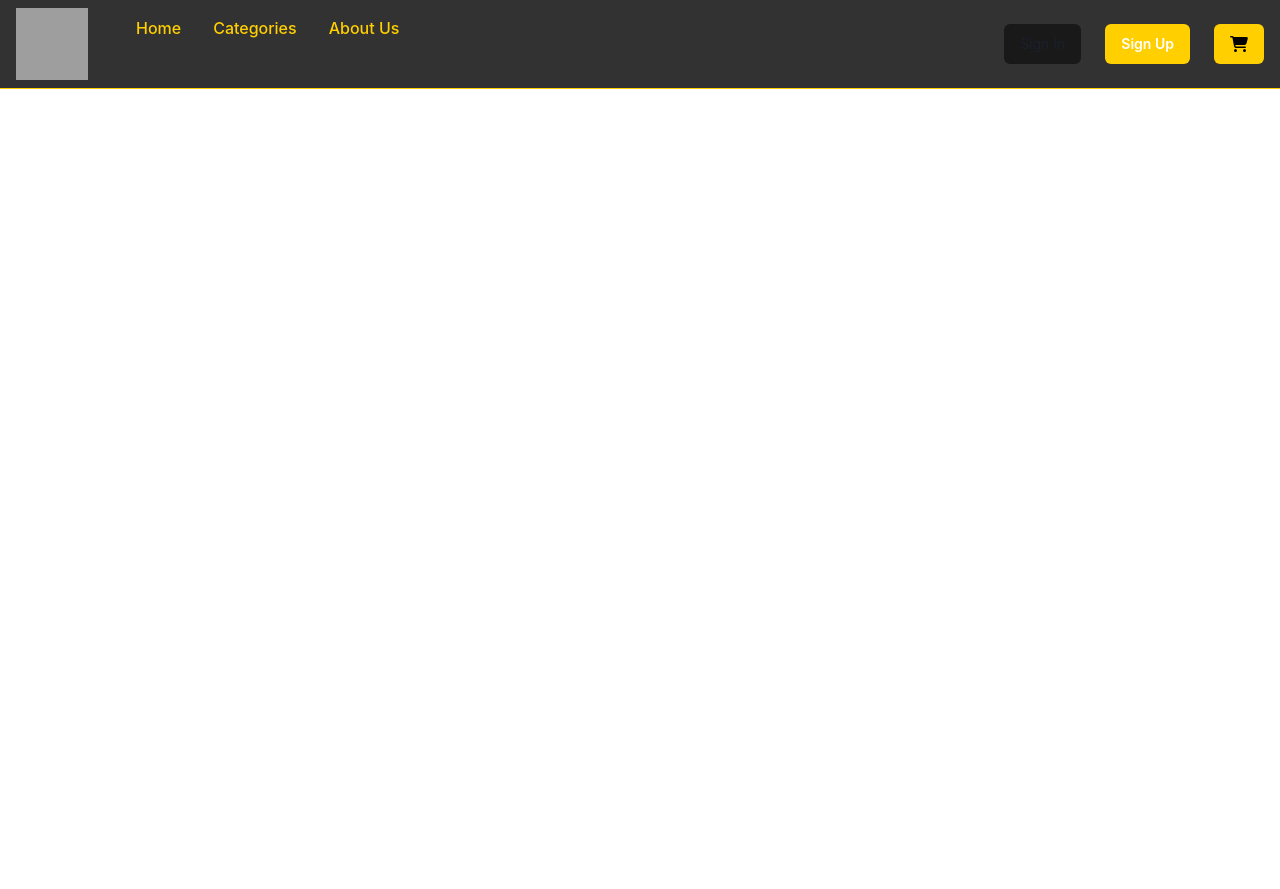
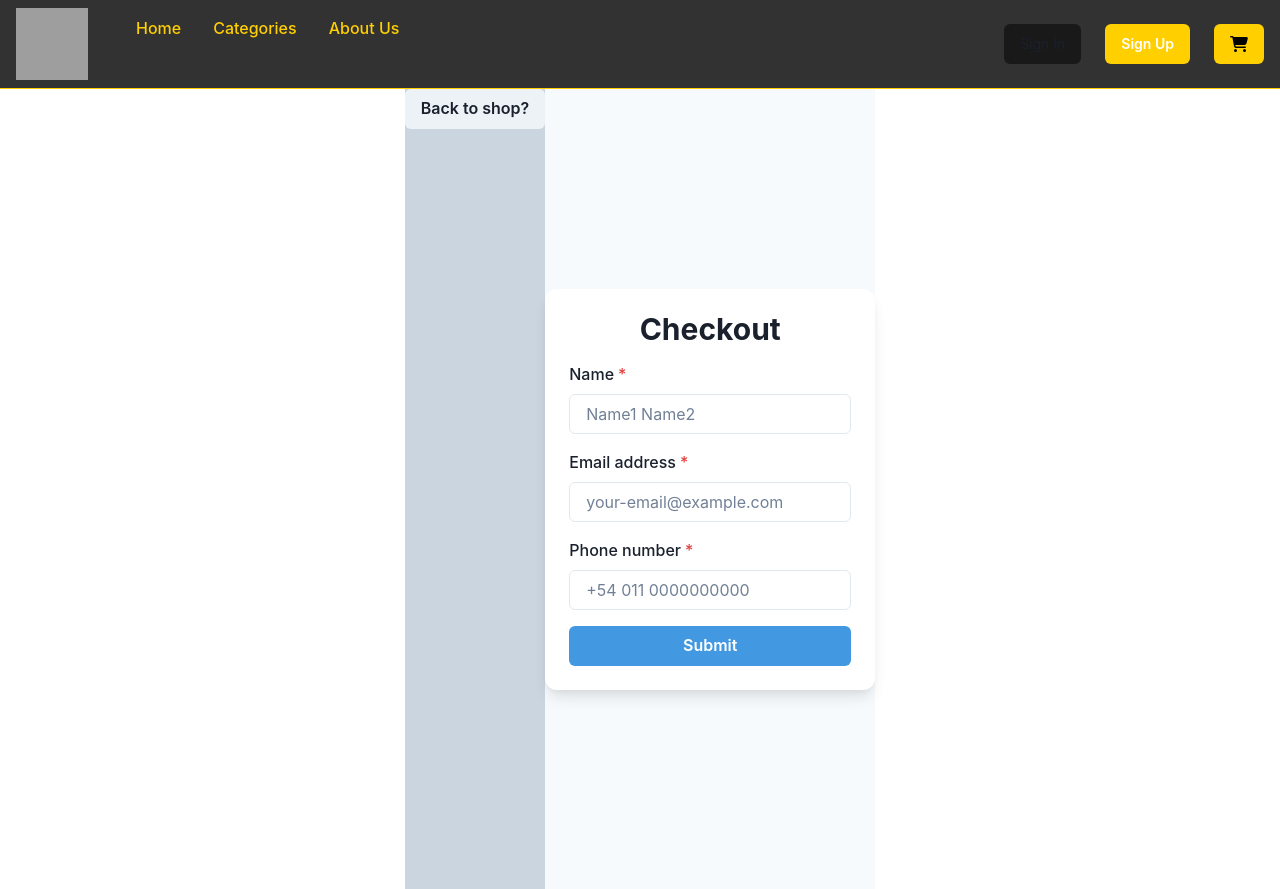
Before and after one commit to Taborda-Jose/ProyectoSouls, a React (Create React App) app: page /Checkout in a window 1280 px wide. Before the commit the page ends 800 px from the top, so only its background shows below. Built offline with nearby package versions, Linux system fonts and the light colour scheme; grey boxes are pictures that could not be loaded.

Commit message:
Decima entrega

```diff
--- /dev/null
+++ b/src/Checkout/Checkout.jsx
@@ -0,0 +1,20 @@
+import React from 'react'
+import Form from '../components/Form/Form'
+import { Flex, Button} from '@chakra-ui/react'
+import CartCard from '../components/Cart/CartCard'
+import { useContext } from 'react'
+import { CartContext } from '../Context/CartContext'
+import { Link } from 'react-router-dom'
+
+
+function Checkout() {
+    const {items} = useContext(CartContext)
+  return (
+    <Flex justifyContent={'center'}>
+        <Flex bgColor={'gray.300'}>{items===undefined||items.length===0?<Link to={'/'}><Button>Back to shop?</Button></Link>:<ul>{items.map((e,index)=><CartCard Props={e} key={index}></CartCard>)}</ul>}</Flex>
+        <Flex><Form></Form></Flex>
+    </Flex>
+  )
+}
+
+export default Checkout
--- a/src/Context/CartContext.jsx
+++ b/src/Context/CartContext.jsx
@@ -22,6 +22,7 @@ export default function CartProvider({children}) {
     let aux = items;
     let aux2 = items.find((element)=> element.id === itemId)
     let itemIndex = aux.indexOf(aux2)
+    console.log(itemIndex)
     aux.splice(itemIndex,1)
     setItems([...aux])
    }
@@ -31,6 +32,7 @@ export default function CartProvider({children}) {
    function isInCart(itemId){
     return items.find(element=>element.id === itemId)
    }
+
     return (
     <CartContext.Provider value={{addItem, removeItem, clear, isInCart, items}}>
         {children}
--- a/src/components/Cart/Cart.jsx
+++ b/src/components/Cart/Cart.jsx
@@ -3,7 +3,7 @@ import React from 'react'
 import image from '../Imagenes/609173.jpg'
 import { CartContext } from '../../Context/CartContext'
 import { useContext,useEffect } from 'react'
-import Loader from '../Loader/Loader'
+import { Link } from 'react-router-dom'
 import CartCard from '../Cart/CartCard'
 
 function Cart() {
@@ -14,19 +14,15 @@ function Cart() {
 
   return (
     <Flex bgImage={image} bgAttachment={'fixed'} minHeight='100vh' justifyContent='center' justifyItems='center' >
-        <Flex width='80%' borderRight={'2px solid black'} borderLeft={'2px solid black'} flexDir='column'
+        <Flex width='75%' borderRight={'2px solid black'} borderLeft={'2px solid black'} flexDir='column'
             backgroundImage={'https://wallpaperaccess.com/full/1812589.jpg'}
             bgRepeat={'no-repeat'} bgSize={'cover'} bgPos={'center'}
             bgAttachment={'fixed'}
             backdropContrast={'500%'}
             backdropBlur={'100%'}
             brightness={'-100%'}>
-            <Flex width={'100%'} minHeight={'90%'}>
-                <ul>
-                    {items===undefined?<Loader></Loader>:items.map((e,index)=><CartCard Props={e} key={index}></CartCard>)}
-                </ul>
-            </Flex>
-            <Flex justifyContent={'center'}><Button onClick={clear}>Vaciar la plaza</Button></Flex>
+            {items===undefined||items.length===0?<Link to={'/'}><Button>Back to shop?</Button></Link>:<ul>{items.map((e,index)=><CartCard Props={e} key={index}></CartCard>)}</ul>}
+            <Flex justifyContent={'center'}><Link to={'/Checkout'}><Button padding={'10px'}margin={'10px'} bgColor={'gold'} _hover={'yellow.400'}>Buy it: S$C {items.reduce((pv,cv)=> pv+(cv.price*cv.quantity),0)}</Button></Link><Button padding={'10px'}margin={'10px'} onClick={clear} bgColor={''}>Clear</Button></Flex>
         </Flex>
     </Flex>
   )
--- a/src/components/Cart/CartCard.jsx
+++ b/src/components/Cart/CartCard.jsx
@@ -4,7 +4,7 @@ import { CartContext } from '../../Context/CartContext';
 import { Link } from 'react-router-dom';
 
 export default function SimpleCookiePreference({Props}) {
-   const {id, name,description,quantity} = Props;
+   const {id, name,description,quantity,price} = Props;
    const {removeItem} = useContext(CartContext)
   return (
     <Stack p="10" boxShadow="lg" m="4" borderRadius="sm"
@@ -18,7 +18,7 @@ export default function SimpleCookiePreference({Props}) {
         <Text fontSize={{ base: 'sm' }} textAlign={'left'} maxW={'1xl'} color={'gray.900'} fontWeight={'bold'}>
             {description}
             <Text padding={'5px'} fontWeight={'bold'} color={'yellow.600'}>
-                s$c 540
+                s$c {price}
             </Text>
         </Text>
 
@@ -27,7 +27,7 @@ export default function SimpleCookiePreference({Props}) {
             X{quantity} Buy More
           </Button>
          </Link>
-          <Button colorScheme="red" onClick={removeItem}>Cancel</Button>
+          <Button colorScheme="red" onClick={()=>removeItem(id)}>Cancel</Button>
         </Stack>
       </Stack>
     </Stack>
--- a/src/components/Cartwidget/Cartwidget.jsx
+++ b/src/components/Cartwidget/Cartwidget.jsx
@@ -1,12 +1,22 @@
 import React from 'react'
-import { Button } from '@chakra-ui/react';
+import { Button, Flex } from '@chakra-ui/react';
 import { FontAwesomeIcon } from '@fortawesome/react-fontawesome';
 import {faCartShopping} from '@fortawesome/free-solid-svg-icons';
+import { useContext} from 'react';
+import { CartContext } from '../../Context/CartContext';
 
 export default function Cartwidget() {
+
+  const {items} =useContext(CartContext)
+  let aux = items.reduce((pv,cv)=>pv+cv.quantity,0)
+
+
+
+
   return (
-    <Button display={{md: 'inline-flex'}} bg={'#ffcf00'} _hover={{bg:'#cc9900'}} _active={{ bg:'#b28405'}}>
+    <Button display={{md: 'inline-flex'}} bg={'#ffcf00'} _hover={{bg:'#cc9900'}} _active={{ bg:'#b28405'}} justifyContent={'end'}>
     <FontAwesomeIcon icon={faCartShopping} style={{color:'black'}} />
+    {aux===0?<></>:<Flex position={'absolute'}  top={'-8px'} right={'-8px'} color={'black'} borderRadius='50%' justifyContent='center' bgColor={'rgb(255,0,0)'} width='20px' height='20px'>{items.reduce((pv,cv)=>pv+cv.quantity,0)}</Flex>}
     </Button>
   )
 }
--- /dev/null
+++ b/src/components/Form/Form.jsx
@@ -0,0 +1,92 @@
+import {
+    Button,
+    Flex,
+    FormControl,
+    FormLabel,
+    Heading,
+    Input,
+    Stack,
+    useColorModeValue,
+  } from '@chakra-ui/react';
+import { useState } from 'react';
+
+  export default function ResetPasswordForm({total, compra}){
+    const [formulario,setFormulario]=useState(
+       { buyer:{
+            name:'',
+            phoneNumber:'',
+            email:''
+        },
+        total: total,
+        items: compra,
+    }
+    )
+    const {buyer:{email,name,phoneNumber}}=formulario;
+    const handleChange=(e)=>{
+        const {name, value} =e.target;
+        setFormulario({
+            ...formulario,
+            buyer:{
+                ...formulario.buyer,
+                [name]:value,},
+        })
+    }
+    return (
+      <Flex
+        minH={'100vh'}
+        align={'center'}
+        justify={'center'}
+        bg={useColorModeValue('gray.50', 'gray.800')}>
+        <Stack
+          spacing={4}
+          w={'full'}
+          maxW={'md'}
+          bg={useColorModeValue('white', 'gray.700')}
+          rounded={'xl'}
+          boxShadow={'lg'}
+          p={6}
+          my={12}>
+          <Heading lineHeight={1.1} fontSize={{ base: '2xl', md: '3xl' }}>
+            Checkout
+          </Heading>
+          <FormControl id="name" isRequired>
+            <FormLabel>Name</FormLabel>
+            <Input
+              placeholder="Name1 Name2"
+              _placeholder={{ color: 'gray.500' }}
+              type="Text"
+            />
+
+          </FormControl>
+          <FormControl id="email" isRequired>
+            <FormLabel>Email address</FormLabel>
+            <Input
+              placeholder="your-email@example.com"
+              _placeholder={{ color: 'gray.500' }}
+              type="email"
+            />
+
+          </FormControl>
+          <FormControl id="phoneNumber" isRequired>
+            <FormLabel>Phone number</FormLabel>
+            <Input
+              placeholder="+54 011 0000000000"
+              _placeholder={{ color: 'gray.500' }}
+              type="number"
+            />
+
+          </FormControl>
+          <Stack spacing={6}>
+            <Button
+              bg={'blue.400'}
+              color={'white'}
+              _hover={{
+                bg: 'blue.500',
+              }}>
+              Submit
+            </Button>
+          </Stack>
+        </Stack>
+      </Flex>
+    );
+  }
--- a/src/components/Itemlistcontainer/ItemListContainer.jsx
+++ b/src/components/Itemlistcontainer/ItemListContainer.jsx
@@ -15,6 +15,7 @@ export default function ItemListContainer() {
       try{
           const weapons = await axios.get('https://eldenring.fanapis.com/api/weapons?limit=120')
           const detailsWeapons= await weapons.data
+          detailsWeapons.data.map((item)=>{item.price = Math.floor(Math.random()*(5-1)+1); item.stock = 10})
           let categoryFilter = []
 
           categoryFilter = category?categoryFilter = detailsWeapons.data.filter(items =>items.category.replace(' ','')===category):categoryFilter=detailsWeapons.data
--- a/src/components/Items/Items.jsx
+++ b/src/components/Items/Items.jsx
@@ -21,13 +21,11 @@ import AtributesMap from './AtributesMap';
 
 
 const data = {
-  Stock: 10,
-  price: 4.5,
-
+ isStock:'true'
 };
 
 function Item({Props}) {
-  const {id, name, image, description, requiredAttributes, scalesWith, category, weight, attack, defence} = Props;
+  const {id, name, image, description, requiredAttributes, scalesWith, category, weight, attack, defence, price, stock} = Props;
   const [contador,setContador]=useState()
   const {addItem} = useContext(CartContext)
 
@@ -100,12 +98,12 @@ function Item({Props}) {
             </Flex>
             <Box fontSize="2xl" color={useColorModeValue('gray.800', 'white')}>
               <Box as="span" color={'gold'} fontSize="lg">
-                <Text color={'gold'}>S$C {data.price.toFixed(2)}</Text>
+                <Text color={'gold'}>S$C {price.toFixed(2)}</Text>
               </Box>
             </Box>
           </Flex>
         </Box>
-        {contador?<Link to={'/cart'}><Button>Go to cart</Button></Link>:<ItemCount stock={5} initial={1} onAdd={onAdd}></ItemCount>}
+        {contador?<Link to={'/cart'}><Button>Go to cart</Button></Link>:<ItemCount stock={stock} initial={1} onAdd={onAdd}></ItemCount>}
 
       </Box>
     </Flex>
--- a/src/routes/Rutas.jsx
+++ b/src/routes/Rutas.jsx
@@ -6,6 +6,7 @@ import NavBar from '../components/NavBar/NavBar'
 import SingIn from '../components/Login/SingIn'
 import SingUp from '../components/Login/SingUp'
 import Cart from '../components/Cart/Cart';
+import Checkout from '../Checkout/Checkout';
 
 function Rutas() {
   return (
@@ -19,6 +20,7 @@ function Rutas() {
             <Route path='/Singin'element={<SingIn></SingIn>}></Route>
             <Route path='/Singup'element={<SingUp></SingUp>}></Route>
             <Route path='/cart' element={<Cart></Cart>}></Route>
+            <Route path='/Checkout' element={<Checkout></Checkout>}></Route>
         </Routes>
 
     </BrowserRouter>
```
